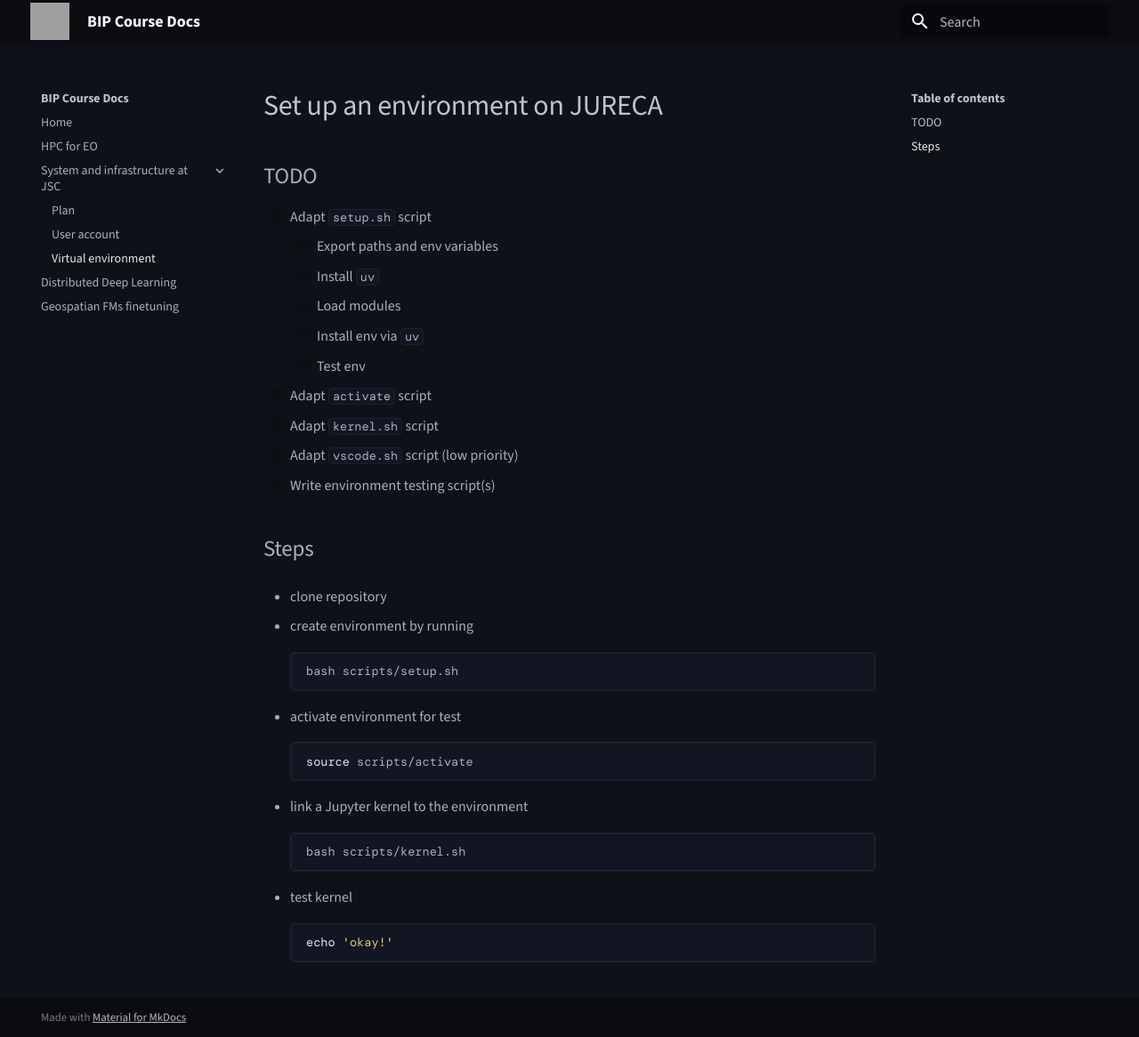
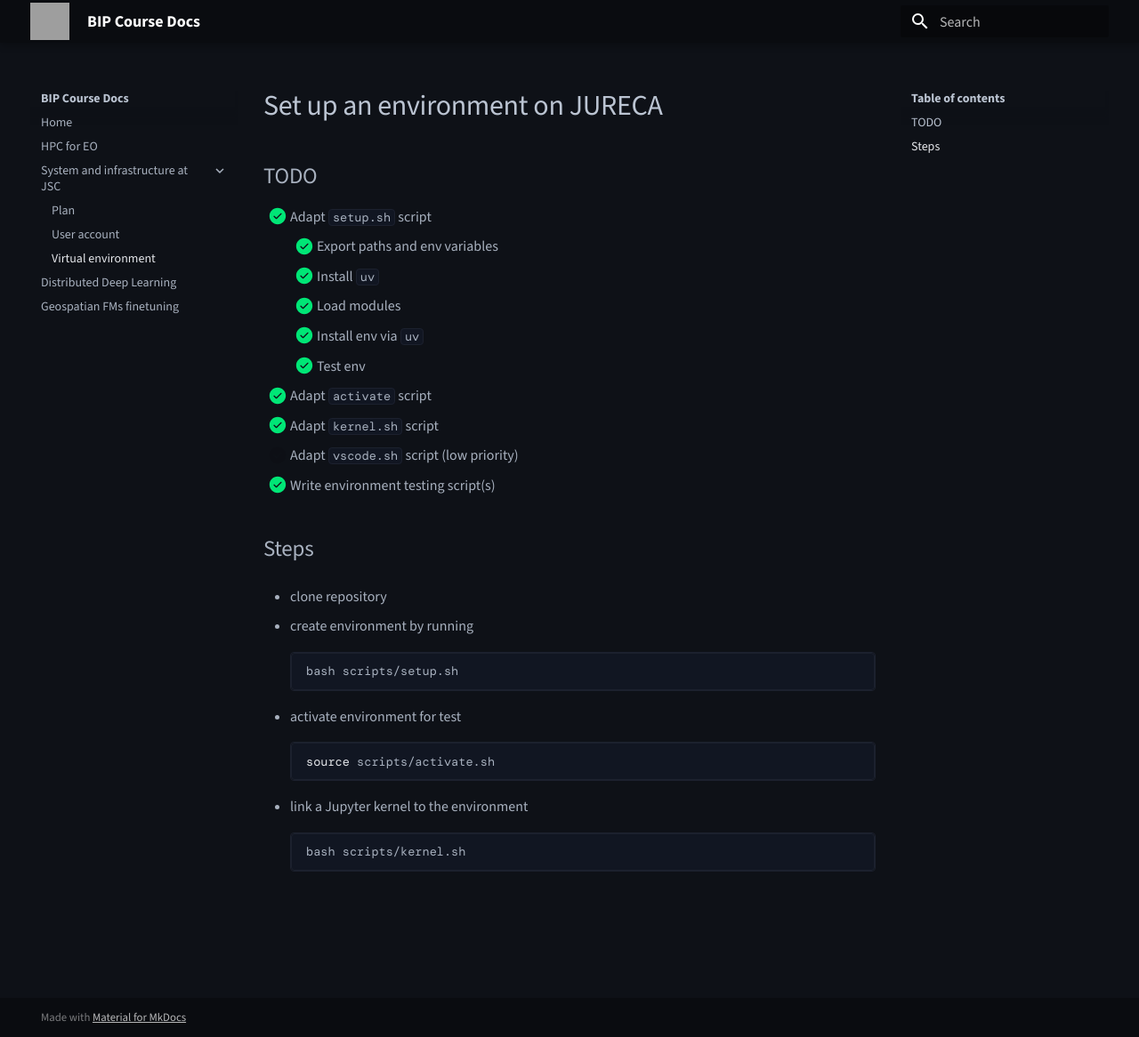
Before and after one commit to stemauro/bip-course, an MkDocs documentation site: the page built from docs/units/unit1/environment-setup.md, in a window 1280 px wide and 1166 px high. Shown: the whole window at 89% size. Built offline with MkDocs 1.6.1 and Material for MkDocs 9.7.7, drawn with Linux system fonts in a browser that asks for light colours; some web fonts are replaced; grey boxes are pictures that could not be loaded.

Commit message:
:hammer: Add envirionment configuration scripts from `clusterpie`

````diff
--- a/docs/units/unit1/environment-setup.md
+++ b/docs/units/unit1/environment-setup.md
@@ -2,16 +2,16 @@
 
 ## TODO
 
-- [ ] Adapt `setup.sh` script
-    - [ ] Export paths and env variables
-    - [ ] Install `uv`
-    - [ ] Load modules
-    - [ ] Install env via `uv`
-    - [ ] Test env
-- [ ] Adapt `activate` script
-- [ ] Adapt `kernel.sh` script
+- [x] Adapt `setup.sh` script
+    - [x] Export paths and env variables
+    - [x] Install `uv`
+    - [x] Load modules
+    - [x] Install env via `uv`
+    - [x] Test env
+- [x] Adapt `activate` script
+- [x] Adapt `kernel.sh` script
 - [ ] Adapt `vscode.sh` script (low priority)
-- [ ] Write environment testing script(s)
+- [x] Write environment testing script(s)
 
 ## Steps
 - clone repository
@@ -23,15 +23,10 @@
 
 - activate environment for test
 ```shell
-source scripts/activate
+source scripts/activate.sh
 ```
 
 - link a Jupyter kernel to the environment
 ```shell
 bash scripts/kernel.sh
 ```
-
-- test kernel
-```shell
-echo 'okay!'
-```
````
Also changed, not shown: 7 other files.
